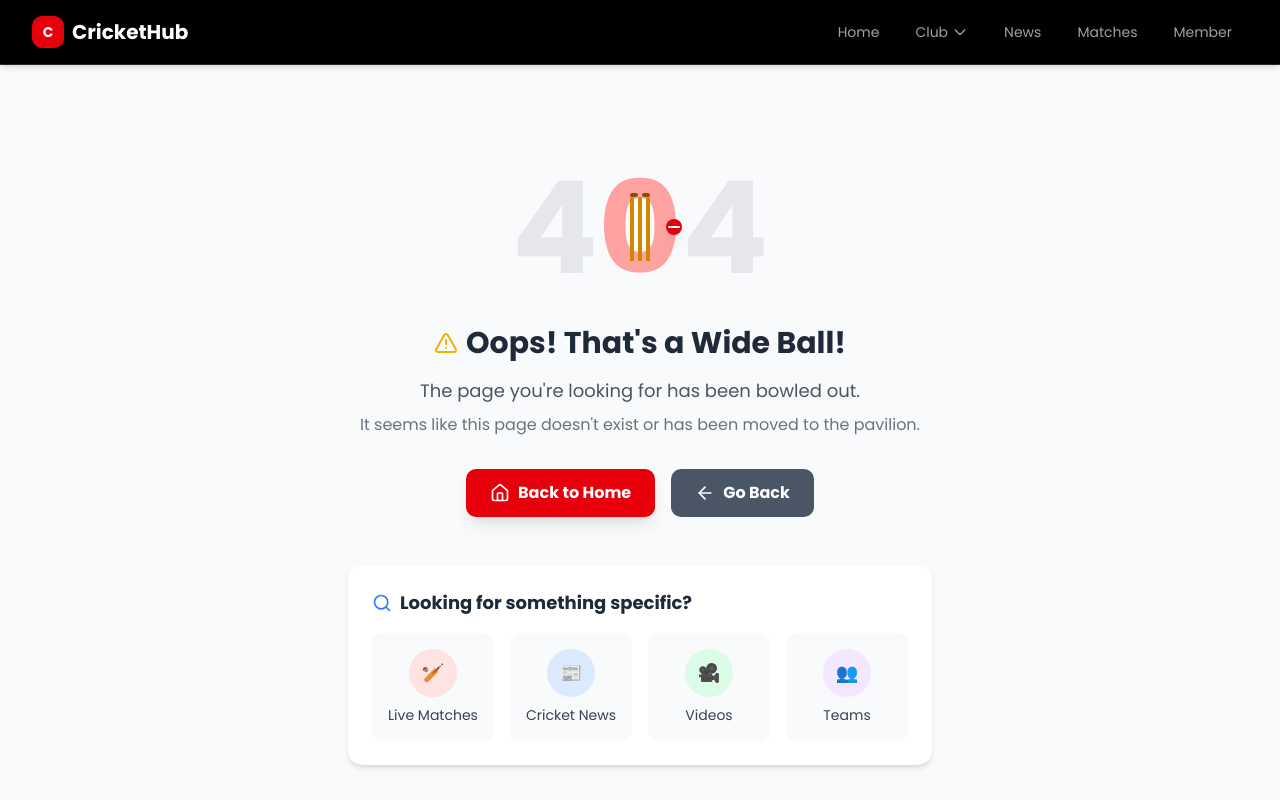
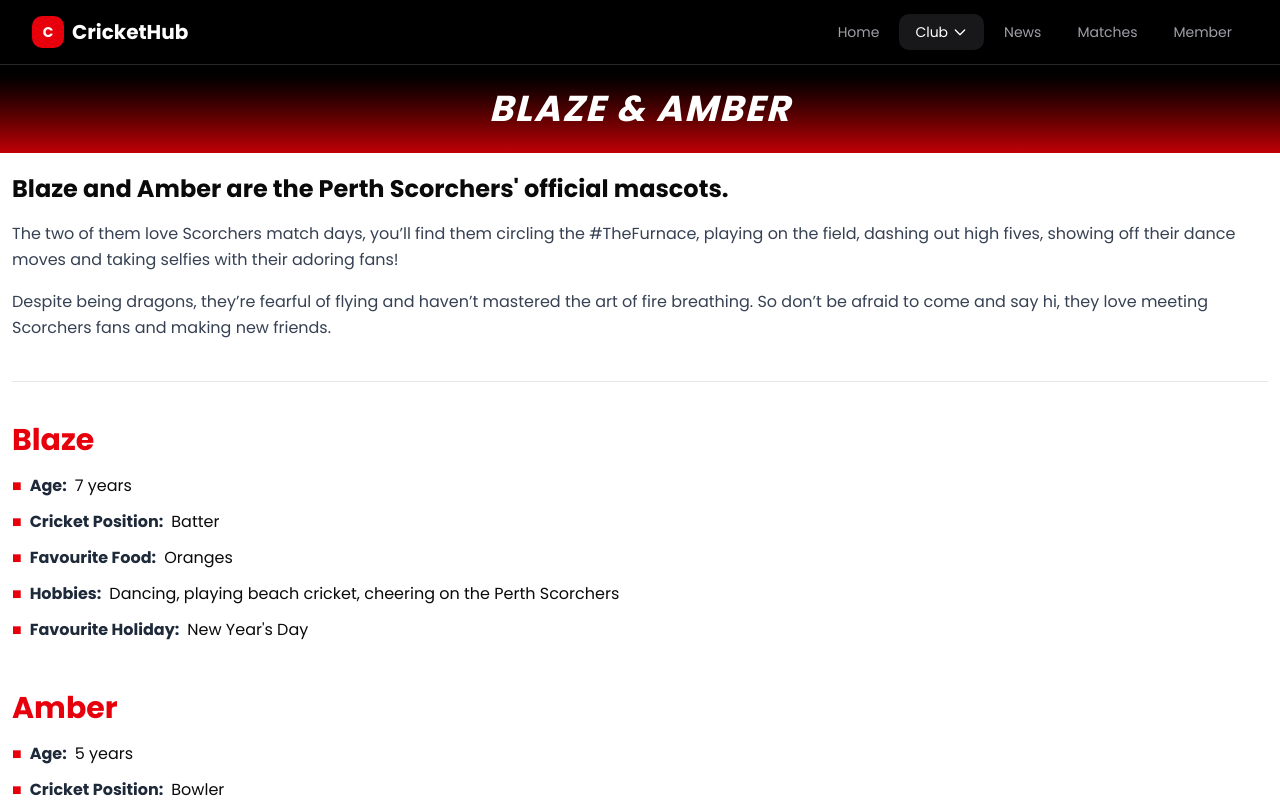
Before and after one commit to Shajidaa/cricket, a Next.js app: page /blaze in a window 1280 px wide. Before the commit this address had no page. Shown: the top 800 px of the page. Built offline with nearby package versions, Linux system fonts and the light colour scheme.

Commit message:
update types

```diff
--- /dev/null
+++ b/src/app/blaze/page.tsx
@@ -0,0 +1,94 @@
+import Container from '@/components/layout/Container';
+import React from 'react';
+
+export default function BlazePage() {
+  const mascots = [
+    {
+      name: "Blaze",
+      age: "7 years",
+      position: "Batter",
+      food: "Oranges",
+      hobbies: "Dancing, playing beach cricket, cheering on the Perth Scorchers",
+      holiday: "New Year's Day",
+      color: "text-orange-600"
+    },
+    {
+      name: "Amber",
+      age: "5 years",
+      position: "Bowler",
+      food: "Peaches",
+      hobbies: "Hopscotch, Playing backyard cricket, cheering on the Perth Scorchers",
+      holiday: "Christmas Day",
+      color: "text-orange-500"
+    }
+  ];
+
+  return (
+    <div className="">
+      {/* Header Bar */}
+      <header className="bg-gradient-to-b from-black to-red-700 p-6 text-center">
+        <h1 className="text-white text-4xl font-black uppercase italic tracking-wider">
+          Blaze & Amber
+        </h1>
+      </header>
+
+      <Container className='pt-5 pb-5' >
+        {/* Intro Section */}
+        <section className="mb-10">
+          <h2 className="text-2xl font-bold mb-4">
+            Blaze and Amber are the Perth Scorchers&apos; official mascots.
+          </h2>
+          <div className="space-y-4 text-gray-700 leading-relaxed">
+            <p>
+              The two of them love Scorchers match days, you&rsquo;ll find them circling the #TheFurnace,
+              playing on the field, dashing out high fives, showing off their dance moves and
+              taking selfies with their adoring fans!
+            </p>
+            <p>
+              Despite being dragons, they&rsquo;re fearful of flying and haven&rsquo;t mastered the art of
+              fire breathing. So don&rsquo;t be afraid to come and say hi, they love meeting Scorchers
+              fans and making new friends.
+            </p>
+          </div>
+        </section>
+
+
+
+        <hr className="border-gray-200 mb-10" />
+
+        {/* Profiles Section */}
+        <div className="grid  gap-12">
+          {mascots.map((mascot) => (
+            <div key={mascot.name}>
+              <h3 className={`text-3xl font-black mb-4 text-red-600`}>
+                {mascot.name}
+              </h3>
+              <ul className="space-y-3">
+                <li className="flex gap-2">
+                  <span className="text-red-600">■</span>
+                  <span className="font-bold text-gray-800">Age:</span> {mascot.age}
+                </li>
+                <li className="flex gap-2">
+                  <span className="text-red-600">■</span>
+                  <span className="font-bold text-gray-800">Cricket Position:</span> {mascot.position}
+                </li>
+                <li className="flex gap-2">
+                  <span className="text-red-600">■</span>
+                  <span className="font-bold text-gray-800">Favourite Food:</span> {mascot.food}
+                </li>
+                <li className="flex gap-2">
+                  <span className="text-red-600">■</span>
+                  <span className="font-bold text-gray-800">Hobbies:</span> {mascot.hobbies}
+                </li>
+                <li className="flex gap-2">
+                  <span className="text-red-600">■</span>
+                  <span className="font-bold text-gray-800">Favourite Holiday:</span> {mascot.holiday}
+                </li>
+              </ul>
+            </div>
+          ))}
+        </div>
+      </Container>
+    </div>
+  );
+}
--- a/src/components/navbar.tsx
+++ b/src/components/navbar.tsx
@@ -15,8 +15,8 @@
             { name: 'Matches', href: '/matches' },
             { name: 'Coaches', href: '/team' },
             { name: 'Club Partners', href: '/partners' },
-            { name: 'Blaze & Amber', href: '/blaze-amber' },
-            { name: 'Stay in the know', href: '/newsletter' },
+            { name: 'Blaze & Amber', href: '/blaze' },
+
             { name: 'Contact', href: '/contact' },
         ]
     },
--- /dev/null
+++ b/src/types/partner.ts
@@ -0,0 +1,5 @@
+export interface Partner {
+  company: string;
+  description: string;
+  website: string;
+}
```
Also changed, not shown: src/app/partners/page.tsx (+2 -5 lines).
